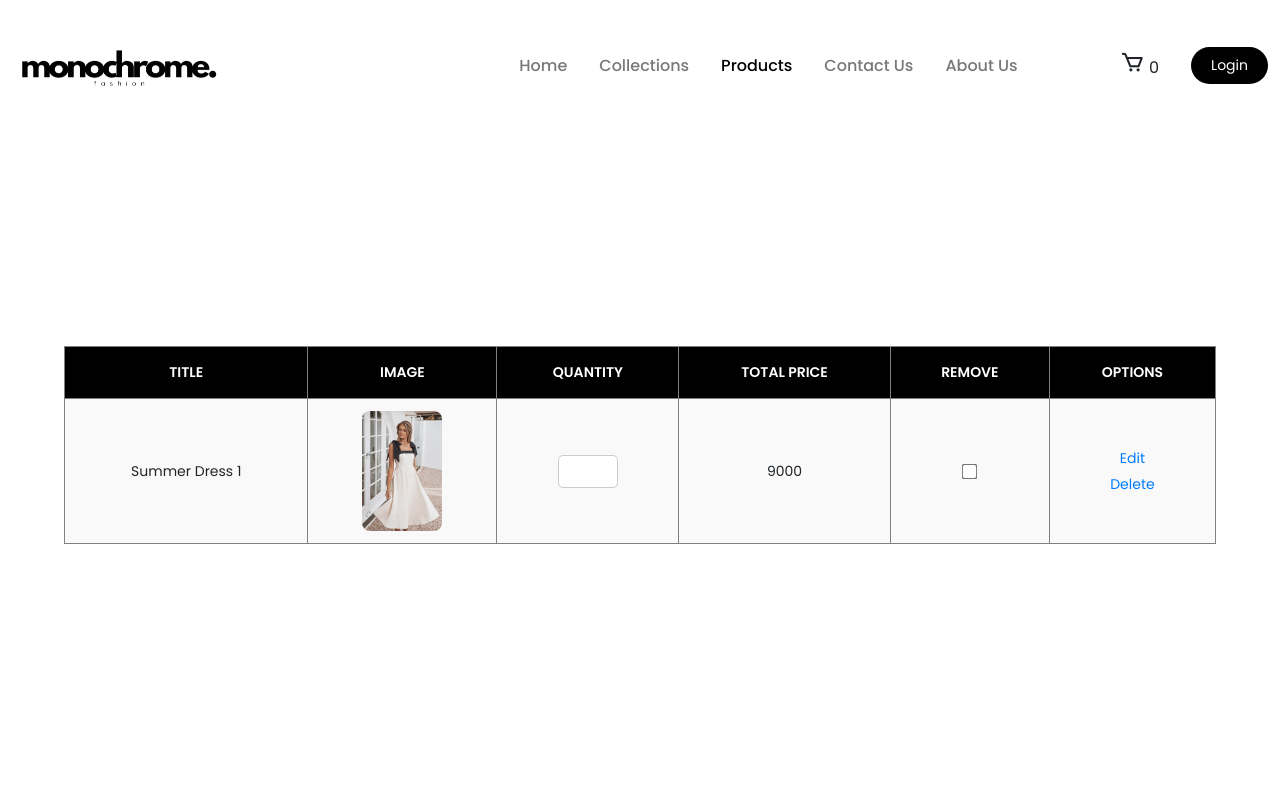
After one commit to mknskies11/197_SWWT_PROJECT, a PHP site: page /cart.php in a window 1280 px wide. The commit adds this page. Run offline with PHP 8.4, Linux system fonts and the light colour scheme; data that the repository does not hold is empty.

Commit message:
Static CART TABLE

```diff
--- /dev/null
+++ b/cart.css
@@ -0,0 +1,159 @@
+/* General Reset */
+@import url('https://fonts.googleapis.com/css2?family=Poppins:wght@100;200;300;400;500;600&display=swap');
+
+* {
+    margin: 0;
+    padding: 0;
+    box-sizing: border-box;
+}
+
+body {
+    font-family: 'Poppins', sans-serif;
+    display: flex;
+    justify-content: center;
+    align-items: center;
+    height: 100vh;
+    margin: 0;
+    padding-top: 70px; /* Adjust this value to offset the navbar height */
+}
+
+/* Navbar Styling */
+.navbar {
+    background-color: #ffffff;
+}
+
+.login-button {
+    background-color: #000000;
+    color: #ffffff;
+    font-size: 14px;
+    padding: 8px 20px;
+    border-radius: 50px;
+    text-decoration: none;
+    transition: background-color 0.3s;
+}
+
+.login-button:hover {
+    background-color: #63666a;
+}
+
+.navbar-toggler {
+    border: none;
+    font-size: 1.25rem;
+}
+
+.navbar-toggler:focus,
+.btn-close:focus {
+    box-shadow: none;
+    outline: none;
+}
+
+.nav-link {
+    color: #787976;
+    font-weight: 500;
+    position: relative;
+}
+
+.nav-link:hover,
+.nav-link:active {
+    color: #000000;
+}
+
+@media (min-width: 991px) {
+    .nav-link::before {
+        content: "";
+        position: absolute;
+        bottom: 0;
+        left: 50%;
+        transform: translateX(-50%);
+        width: 0;
+        height: 2px;
+        background-color: #000000;
+        visibility: hidden;
+        transition: 0.3s ease-in-out;
+    }
+
+    .nav-link:hover::before,
+    .nav-link:active::before {
+        width: 100%;
+        visibility: visible;
+    }
+}
+
+/* Cart Container Styling */
+.cart-container {
+    display: flex;
+    justify-content: center;
+    align-items: center;
+    width: 90%;
+    margin-top: 20px;
+    overflow-x: auto; /* Handles responsiveness */
+}
+
+.cart-row {
+    width: 100%;
+}
+
+/* Table Styling */
+table {
+    width: 100%;
+    margin: auto;
+    border-collapse: collapse;
+    box-shadow: 0 4px 8px rgba(0, 0, 0, 0.1);
+}
+
+thead {
+    background-color: #000000;
+    color: #ffffff;
+}
+
+thead th {
+    padding: 15px;
+    font-weight: 600;
+    font-size: 14px;
+    text-transform: uppercase;
+}
+
+tbody tr {
+    background-color: #f9f9f9;
+    transition: background-color 0.3s;
+}
+
+tbody tr:hover {
+    background-color: #f1f1f1;
+}
+
+tbody td {
+    padding: 12px;
+    border-bottom: 1px solid #dddddd;
+    text-align: center;
+    font-size: 14px;
+}
+
+tbody td img {
+    max-width: 80px; /* Adjusted size for a balanced appearance */
+    border-radius: 8px;
+}
+
+input[type="text"] {
+    width: 60px;
+    padding: 5px;
+    border: 1px solid #ccc;
+    border-radius: 5px;
+    text-align: center;
+}
+
+input[type="checkbox"] {
+    transform: scale(1.2);
+}
+
+p {
+    margin: 5px 0;
+    font-size: 14px;
+    cursor: pointer;
+    color: #007bff;
+    transition: color 0.3s;
+}
+
+p:hover {
+    color: #0056b3;
+}
--- /dev/null
+++ b/cart.php
@@ -0,0 +1,116 @@
+<?php
+include 'config.php';
+include 'functions/common_function.php';
+
+
+?>
+<html>
+
+<head>
+  <title>Monochrome: Cart</title>
+  <meta name="viewport" content="width=device-width, initial-scale=1.0">
+  <link href="https://cdn.jsdelivr.net/npm/bootstrap@5.3.3/dist/css/bootstrap.min.css" rel="stylesheet"
+    integrity="sha384-QWTKZyjpPEjISv5WaRU9OFeRpok6YctnYmDr5pNlyT2bRjXh0JMhjY6hW+ALEwIH" crossorigin="anonymous">
+  <link rel="stylesheet" href="https://cdnjs.cloudflare.com/ajax/libs/font-awesome/6.5.1/css/all.min.css"
+    integrity="sha512-DTOQO9RWCH3ppGqcWaEA1BIZOC6xxalwEsw9c2QQeAIftl+Vegovlnee1c9QX4TctnWMn13TZye+giMm8e2LwA=="
+    crossorigin="anonymous" referrerpolicy="no-referrer" />
+  <link rel="stylesheet" href="https://cdn.jsdelivr.net/npm/boxicons@latest/css/boxicons.min.css">
+  <link rel="stylesheet" href="cart.css">
+
+</head>
+
+
+<body>
+  <!--Bootstrap Navbar starts here-->
+  <nav class="navbar navbar-expand-lg fixed-top">
+    <div class="container-fluid">
+      <a class="navbar-brand me-auto" href="home.php"><img src="Images/logo.png" width="50%"></a>
+      <div class="offcanvas offcanvas-end" tabindex="-1" id="offcanvasNavbar" aria-labelledby="offcanvasNavbarLabel">
+        <div class="offcanvas-header">
+          <h5 class="offcanvas-title" id="offcanvasNavbarLabel"><img src="Images/logo.png" width="70%"></h5>
+          <button type="button" class="btn-close" data-bs-dismiss="offcanvas" aria-label="Close"></button>
+        </div>
+        <div class="offcanvas-body">
+          <ul class="navbar-nav justify-content-center flex-grow-1 pe-3">
+            <li class="nav-item">
+              <a class="nav-link mx-lg-2" aria-current="page" href="home.php">Home</a>
+            </li>
+            <li class="nav-item">
+              <a class="nav-link mx-lg-2" href="collection.php">Collections</a>
+            </li>
+            <li class="nav-item">
+              <a class="nav-link active mx-lg-2" href="products.php">Products</a>
+            </li>
+            <li class="nav-item">
+              <a class="nav-link mx-lg-2" href="contactus.php">Contact Us</a>
+            </li>
+            <li class="nav-item">
+              <a class="nav-link mx-lg-2" href="aboutus.php">About Us</a>
+            </li>
+          </ul>
+        </div>
+      </div>
+
+                <!-- Navbar Icons -->
+          <div class="d-flex align-items-center me-3">
+            <a href="#" class="text-dark me-3" style="text-decoration: none;"><i class="bx bx-cart bx-sm"></i> <?php cart_item(); ?></a>
+          </div>
+
+
+      <a href="login_form.php" class="login-button">Login</a>
+      <button class="navbar-toggler" type="button" data-bs-toggle="offcanvas" data-bs-target="#offcanvasNavbar"
+        aria-controls="offcanvasNavbar" aria-label="Toggle navigation">
+        <span class="navbar-toggler-icon"></span>
+      </button>
+    </div>
+  </nav>
+  <!--Bootstrap Navbar ends here-->
+
+  <?php
+  //calling cart function
+  cart();
+  ?>
+
+  <!--CART TABLE-->
+  <div class="cart-container">
+    <div class="cart-row">
+        <table class="table-bordered text-center">
+            <thead>
+                <tr>
+                    <th>Title</th>
+                    <th>Image</th>
+                    <th>Quantity</th>
+                    <th>Total Price</th>
+                    <th>Remove</th>
+                    <th>Options</th>
+                </tr>
+            </thead>
+            <tbody>
+                <tr>
+                    <td>Summer Dress 1</td>
+                    <td><img src="Images/summerdress1.png" alt=""></td>
+                    <td><input type="text" name="" id=""></td>
+                    <td>9000</td>
+                    <td><input type="checkbox"></td>
+                    <td>
+                        <p>Edit</p>
+                        <p>Delete</p>
+                    </td>
+                </tr>
+            </tbody>
+        </table>
+    </div>
+  </div>
+
+
+
+
+
+  <script src="https://cdn.jsdelivr.net/npm/bootstrap@5.3.3/dist/js/bootstrap.bundle.min.js"
+    integrity="sha384-YvpcrYf0tY3lHB60NNkmXc5s9fDVZLESaAA55NDzOxhy9GkcIdslK1eN7N6jIeHz"
+    crossorigin="anonymous"></script>
+
+
+</body>
+
+</html>
--- a/contactus.php
+++ b/contactus.php
@@ -45,7 +45,7 @@ include 'functions/common_function.php';
                 <a class="nav-link mx-lg-2" href="products.php">Products</a>
               </li>
               <li class="nav-item">
-                <a class="nav-link mx-lg-2" href="contactus.php">Contact Us</a>
+                <a class="nav-link active mx-lg-2" href="contactus.php">Contact Us</a>
               </li>
               <li class="nav-item">
                 <a class="nav-link mx-lg-2" href="aboutus.php">About Us</a>
--- a/functions/common_function.php
+++ b/functions/common_function.php
@@ -19,7 +19,7 @@ function getProducts(){
      echo "<div class='product-box'>
         <img src='admin_area/product_images/$productImage'>
           <h5>$productTitle</h5>
-          <h6 class='price'>$productPrice</h6>
+          <h6 class='price'>$ $productPrice</h6>
           <a href='products.php?add_to_cart=$productID'><i class='bx bxs-shopping-bag-alt' ></i></a>
         </div>";
 
--- a/products.php
+++ b/products.php
@@ -16,6 +16,7 @@ include 'functions/common_function.php';
     crossorigin="anonymous" referrerpolicy="no-referrer" />
   <link rel="stylesheet" href="https://cdn.jsdelivr.net/npm/boxicons@latest/css/boxicons.min.css">
   <link rel="stylesheet" href="home.css">
+  <link rel="stylesheet" href="backend.css">
 </head>
 
 
@@ -52,7 +53,7 @@ include 'functions/common_function.php';
 
                 <!-- Navbar Icons -->
           <div class="d-flex align-items-center me-3">
-            <a href="#" class="text-dark me-3" style="text-decoration: none;"><i class="bx bx-cart bx-sm"></i> <?php cart_item(); ?></a>
+            <a href="cart.php" class="text-dark me-3" style="text-decoration: none;"><i class="bx bx-cart bx-sm"></i> <?php cart_item(); ?></a>
             <p>Total Price: $<?php total_cart_price(); ?></p>
 
           </div>
@@ -109,6 +110,7 @@ include 'functions/common_function.php';
 
         <div class="product-box">
           <img src="Images/p3.png">
+          <h5>Peplum Sleeveless Silk Chiffon Top</h5>
             <h6 class="price">$600</h6>
             <a href="#"><i class='bx bxs-shopping-bag-alt' ></i></a>
           </div>
@@ -147,7 +149,7 @@ include 'functions/common_function.php';
 
 <!--SPRING DRESSES begins here-->
 <div class="newarrivals-heading">
-    <h2>Newest & Elegant<br><span>SPRING DRESS COLLECTION</span></h2>
+    <h2>TROPICAL SUMMER<br><span>SUMMER DRESS COLLECTION</span></h2>
   </div>
   <div class="newarrivals-container">
 
```
Also changed, not shown: backend.css (+70 -52 lines).
